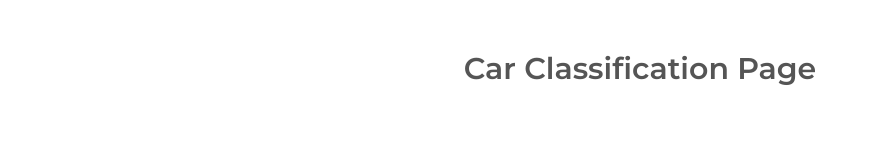
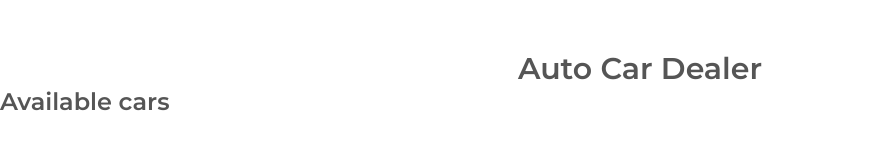
Before and after one commit to tedkelvin19/Phase-1-Independent-Project, a plain HTML site: page index.html in a window 1280 px wide. Shown: the whole page, without its empty margins (0-878 px from the left). Drawn offline with nearby package versions, Linux system fonts and the light colour scheme.

```diff
--- a/index.html
+++ b/index.html
@@ -15,8 +15,10 @@
 
 </head>
 <body>
-    <h1>Car Classification Page</h1>
-    <div class="cars"></div>
+    <h1>Auto Car Dealer</h1>
+    <h2>Available cars</h2>
+    <div class="cars">
+    </div>
 
     <script src="index.js"></script> <!-- link to the javascript file -->
 </body>
```
